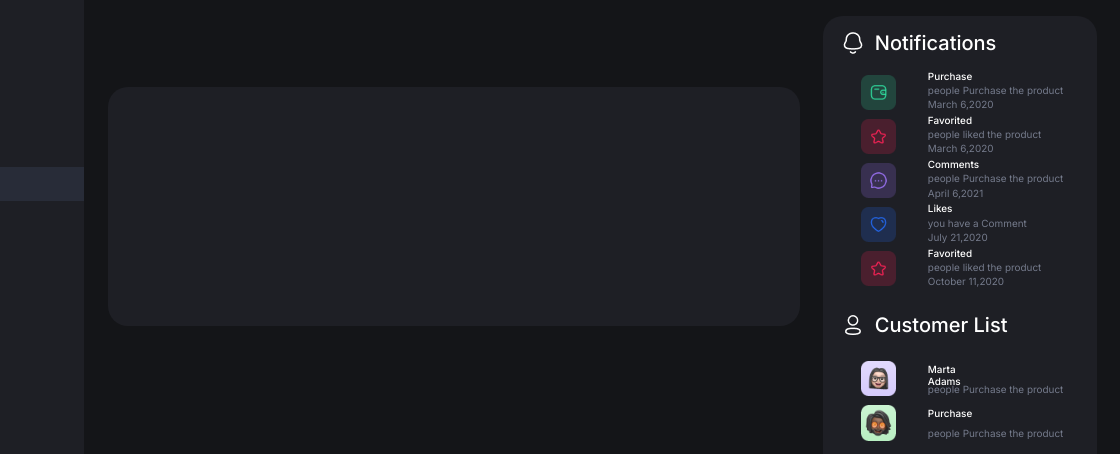
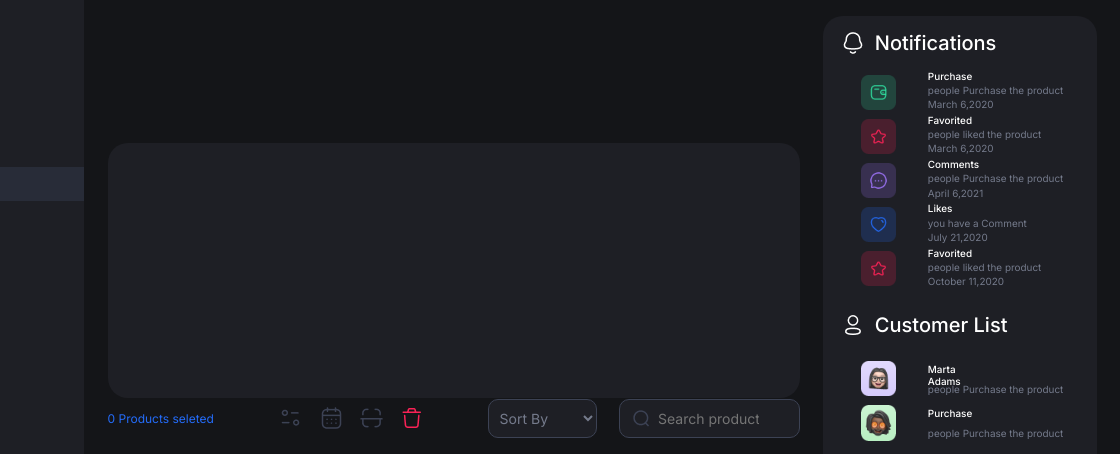
Before and after one commit to psahad/task-4, a plain HTML site: page index.html in a window 1280 px wide. Shown: the part 85-539 px from the top of the page, 160-1280 px from the left. Drawn offline with Linux system fonts and the light colour scheme.

Commit message:
filter section styling completed

```diff
--- a/index.html
+++ b/index.html
@@ -11,8 +11,10 @@
     <link rel="stylesheet" href="./public/styles/global.css">
     <link rel="stylesheet" href="./public/styles/box-a.css">
     <link rel="stylesheet" href="./public/styles/navbar.css">
+    <link rel="stylesheet" href="./public/styles/box-b.css">
     <link rel="stylesheet" href="./public/styles/box-c.css">
     <link rel="stylesheet" href="./public/styles/box-d.css">
+    <link rel="stylesheet" href="./public/styles/box-e.css">
     <title>Store</title>
 </head>
 <body>
@@ -315,7 +317,23 @@
 
             </div>
             <div class="box-e">
-
+                <p id="product-selected">0 Products seleted</p>
+                <div class="one">
+                    <img src="./public/images/Filter.png" alt="">
+                    <img src="./public/images/Calendar-icon.png" alt="">
+                    <img src="./public/images/Scan.png" alt="">
+                    <img src="./public/images/Delete.png" alt="">
+                </div>
+                <div class="two">
+                    <select name="" id="">
+                        <option value="0">Sort By</option>
+                        <option value="1">category 1</option>
+                    </select>
+                    <div class="search-box">
+                        <img class="search-icon" src="./public/images/Search.png" alt="">
+                        <input type="text" placeholder="Search product">
+                    </div>
+                </div>
 
             </div>
         </div>
--- /dev/null
+++ b/public/styles/box-b.css
@@ -0,0 +1,10 @@
+
+.box-b{
+    position: absolute;
+    background: #1E1F25;
+    height:31.81vh;
+    width: 54.1vw;
+    left: 20.90vw;
+    top: 28.53vh;
+    border-radius: 20px;
+}
--- /dev/null
+++ b/public/styles/box-e.css
@@ -0,0 +1,118 @@
+.box-e{
+    position: absolute;
+    height:4.81vh;
+    width: 54.1vw;
+    left: 20.90vw;
+    top: 60.53vh;
+    border-radius: 20px;
+    display: flex;
+    flex-direction: row;
+    align-items: center;
+    justify-content: space-between;
+}
+
+.box-e div{
+    height: 100%;
+}
+
+.box-e p{
+    font-family: Inter;
+    font-style: normal;
+    font-weight: normal;
+    font-size: 12px;
+    line-height: 17px;
+    color: #246CF9;
+    flex: none;
+    order: 0;
+    flex-grow: 0;
+    margin: 0px;
+}
+
+.box-e .one{
+    display: flex;
+    flex-direction: row;
+    align-items: center;
+    justify-content: space-between;
+    padding: 0px;
+    height: 100%;
+    width: 21%;
+    flex: none;
+    order: 1;
+    flex-grow: 0;
+    margin: 0px;
+
+}
+
+.box-e .two{
+    display: flex;
+    flex-direction: row;
+    align-items: center;
+    justify-content: space-between;
+    padding: 0px;
+    position: static;
+    width: 45%;
+    height: 100%;
+    flex: none;
+    order: 2;
+    flex-grow: 0;
+    margin: 0px;
+
+}
+
+.two select{
+    display: flex;
+    flex-direction: row;
+    justify-content: center;
+    align-items: center;
+    padding: 0% 2%;
+    position: static;
+    width: 35%;
+    height: 100%;
+    left: 0px;
+    top: 0px;
+    background: #1E1F25;
+    border: 1px solid #3C4254;
+    border-radius: 10px;
+    flex: none;
+    order: 0;
+    flex-grow: 0;
+    font-family: Inter;
+    font-style: normal;
+    font-weight: normal;
+    font-size: 14px;
+    line-height: 17px;
+    color: #757B8C;
+}
+
+
+.two .search-box{
+    display: flex;
+    flex-direction: row;
+    justify-content: start;
+    align-items: center;
+    padding: 12px;
+    position: static;
+    width: 58%;
+    height: 100%;
+    left: 0px;
+    top: 0px;
+    background: #1E1F25;
+    border: 1px solid #3C4254;
+    border-radius: 10px;
+    flex: none;
+    order: 1;
+    flex-grow: 0;
+}
+
+.two .search-box input{
+    background-color: #1E1F25;;
+    border: none;
+    width: 70%;
+    font-family: Inter;
+    font-style: normal;
+    font-weight: normal;
+    font-size: 14px;
+    line-height: 17px;
+    color: #757B8C;
+    padding-left: 5%;
+}
--- a/public/styles/global.css
+++ b/public/styles/global.css
@@ -13,26 +13,3 @@ body{
 a{
     text-decoration: none;
 }
-
-
-
-
-.box-b{
-    position: absolute;
-    background: #1E1F25;
-    height:29.81vh;
-    width: 54.1vw;
-    left: 20.90vw;
-    top: 21.53vh;
-    border-radius: 20px;
-}
-
-.box-c{
-    position: absolute;
-    background: #1E1F25;
-    height:29.81vh;
-    width: 54.1vw;
-    left: 20.90vw;
-    top: 67.71vh;
-    border-radius: 20px;
-}
--- a/public/styles/navbar.css
+++ b/public/styles/navbar.css
@@ -113,7 +113,7 @@ p{
     margin: 0px 10px;
 }
 
-select{
+.folder-select select{
     background-color:#1E1F25;
     border: 0px;
     font-family: Inter;
@@ -141,7 +141,7 @@ select{
     bottom: 25%;
 }
 
-.search-box{
+.navbar .search-box{
     display: flex;
     flex-direction: row;
     justify-content: center;
@@ -162,7 +162,7 @@ select{
     margin: 0px 20px;
 }
 
-.search-box input{
+.navbar .search-box input{
     background-color: #282C38;
     border: none;
 
```
Also changed, not shown: public/images/Calendar-icon.png (added), public/images/Delete.png (added), public/images/Filter.png (added), public/images/Scan.png (added).
